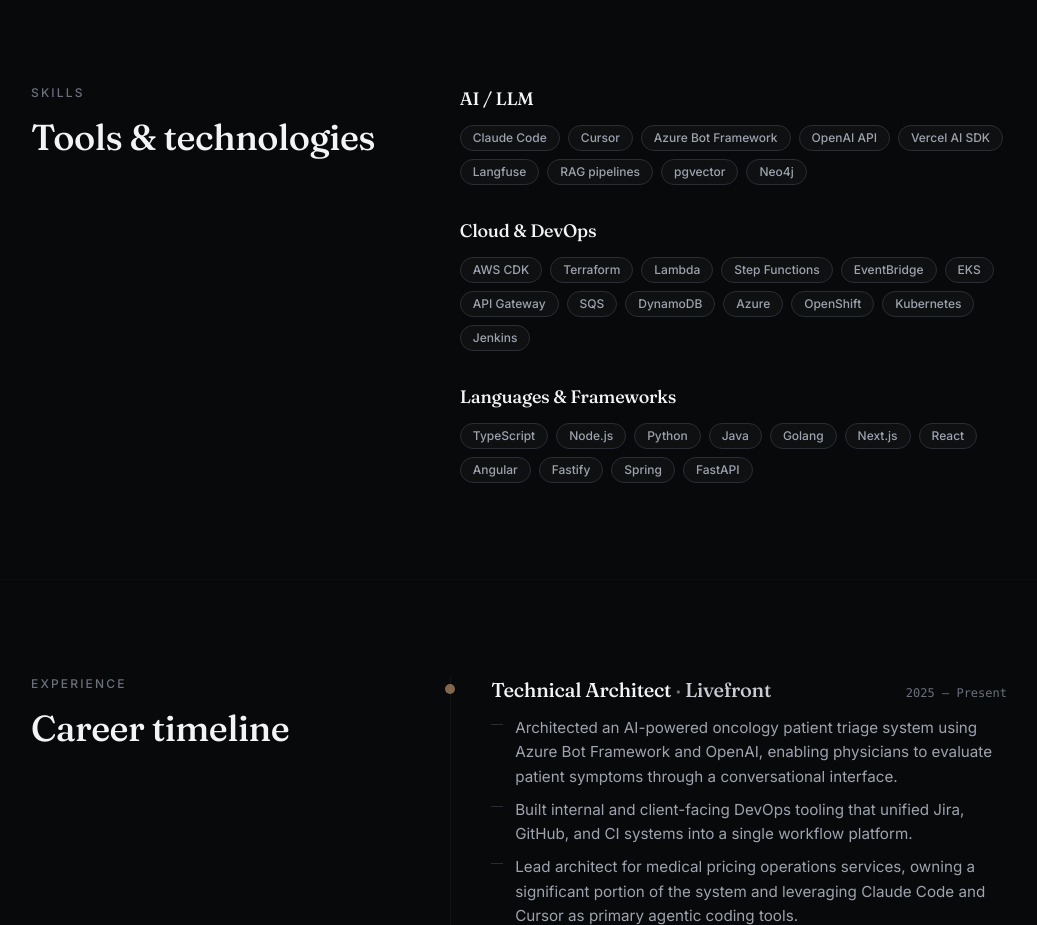
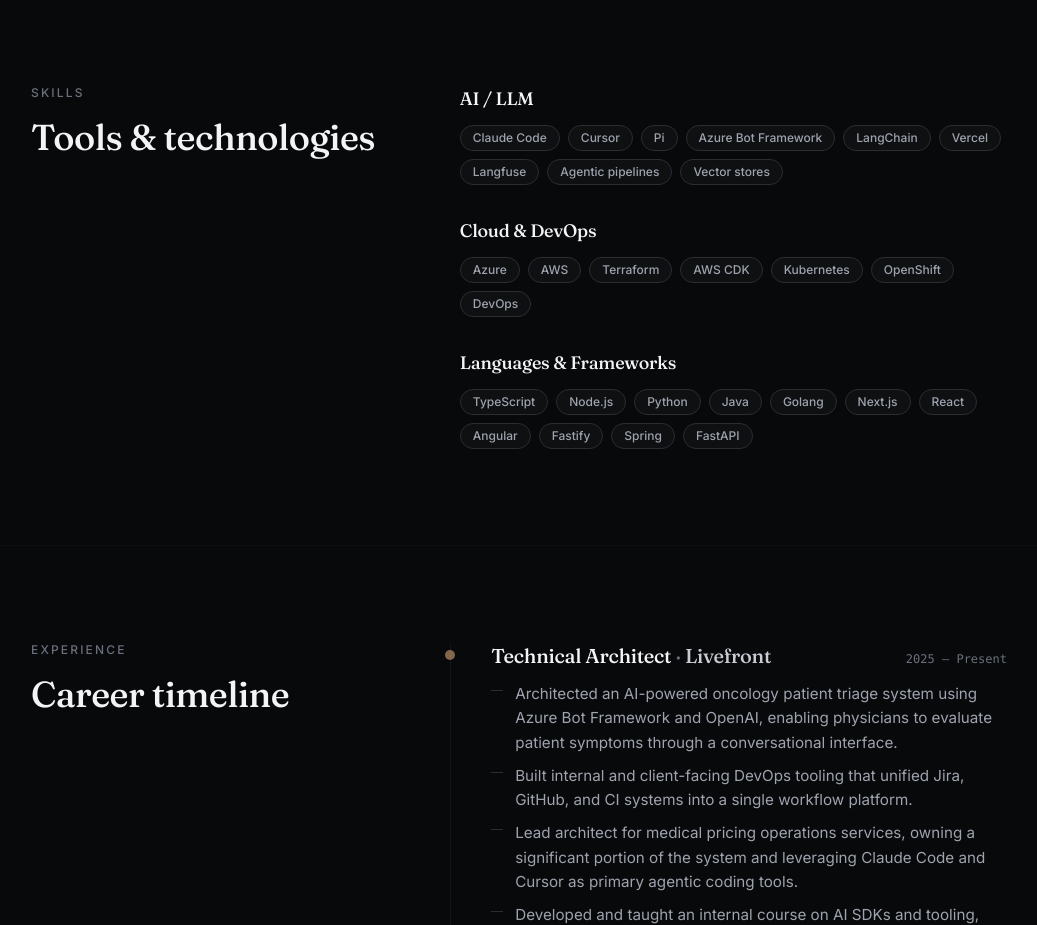
Before and after one commit to willredington/portfolio, an Astro site: page / in a window 1280 px wide. Shown: the part 1560-2485 px from the top of the page, without its empty margins (121-1158 px from the left). Built offline with nearby package versions, Linux system fonts and the light colour scheme; Astro itself is replaced by a stand-in of ours.

Commit message:
Update AI and cloud skills

```diff
--- a/src/components/Skills.astro
+++ b/src/components/Skills.astro
@@ -10,31 +10,25 @@
     items: [
       "Claude Code",
       "Cursor",
+      "Pi",
       "Azure Bot Framework",
-      "OpenAI API",
-      "Vercel AI SDK",
+      "LangChain",
+      "Vercel",
       "Langfuse",
-      "RAG pipelines",
-      "pgvector",
-      "Neo4j",
+      "Agentic pipelines",
+      "Vector stores",
     ],
   },
   {
     label: "Cloud & DevOps",
     items: [
+      "Azure",
+      "AWS",
+      "Terraform",
       "AWS CDK",
-      "Terraform",
-      "Lambda",
-      "Step Functions",
-      "EventBridge",
-      "EKS",
-      "API Gateway",
-      "SQS",
-      "DynamoDB",
-      "Azure",
+      "Kubernetes",
       "OpenShift",
-      "Kubernetes",
-      "Jenkins",
+      "DevOps",
     ],
   },
   {
```
